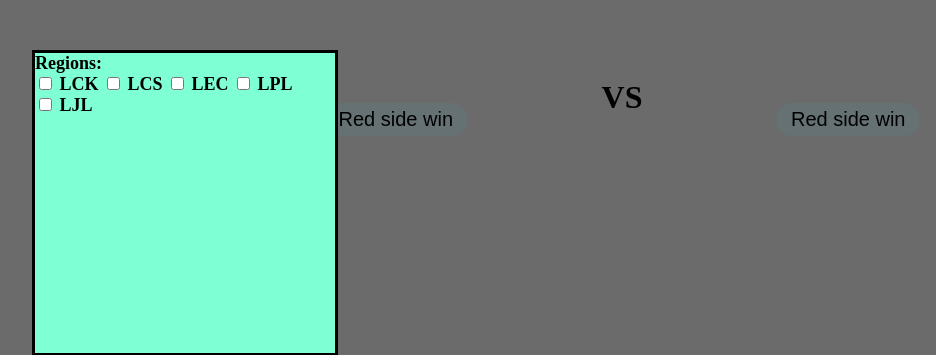
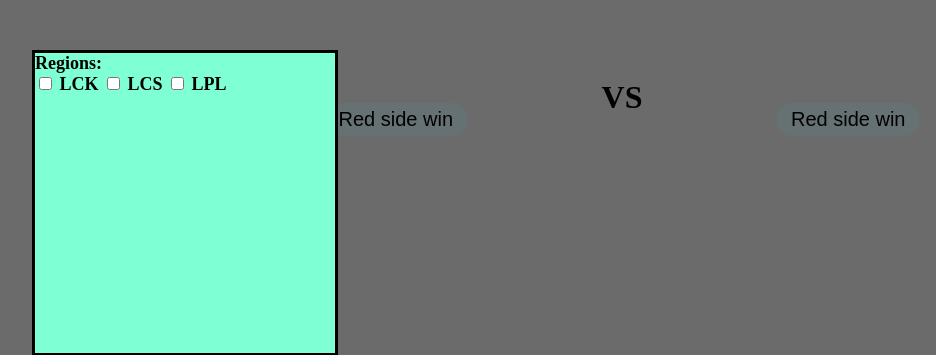
Before and after one commit to Well35/LostInDraft, a PHP site: page / in a window 1280 px wide. Shown: the top 355 px of the page, without its empty margins (18-954 px from the left). Run offline with PHP 8.4, Linux system fonts and the light colour scheme; data that the repository does not hold is empty.

```diff
--- /dev/null
+++ b/check_box.js
@@ -0,0 +1 @@
+//TODO: retain checkbox values on page refresh
--- a/index.php
+++ b/index.php
@@ -31,6 +31,7 @@ if (isset($_GET['red_side'])) {
     <meta charset="UTF-8">
     <meta name="viewport" content="width=device-width, initial-scale=1.0">
     <link rel="stylesheet" href="style.css">
+    <script src="https://code.jquery.com/jquery-3.7.1.slim.js" integrity="sha256-UgvvN8vBkgO0luPSUl2s8TIlOSYRoGFAX4jlCIm9Adc=" crossorigin="anonymous"></script>
     <title>Lost In Draft</title>
 </head>
 <body bgColor= <?php echo $background_color ?>>
@@ -72,14 +73,10 @@ if (isset($_GET['red_side'])) {
         <label for="LCK">LCK</label>
         <input type="checkbox" name="LCS">
         <label for="LCS">LCS</label>
-        <input type="checkbox" name="LEC">
-        <label for="LEC">LEC</label>
         <input type="checkbox" name="LPL">
         <label for="LPL">LPL</label>
-        <br>
-        <input type="checkbox" name="LJL">
-        <label for="LJL">LJL</label>
     </div>
+    <script src="check_box.js"></script>
 
 </body>
 </html>
```
